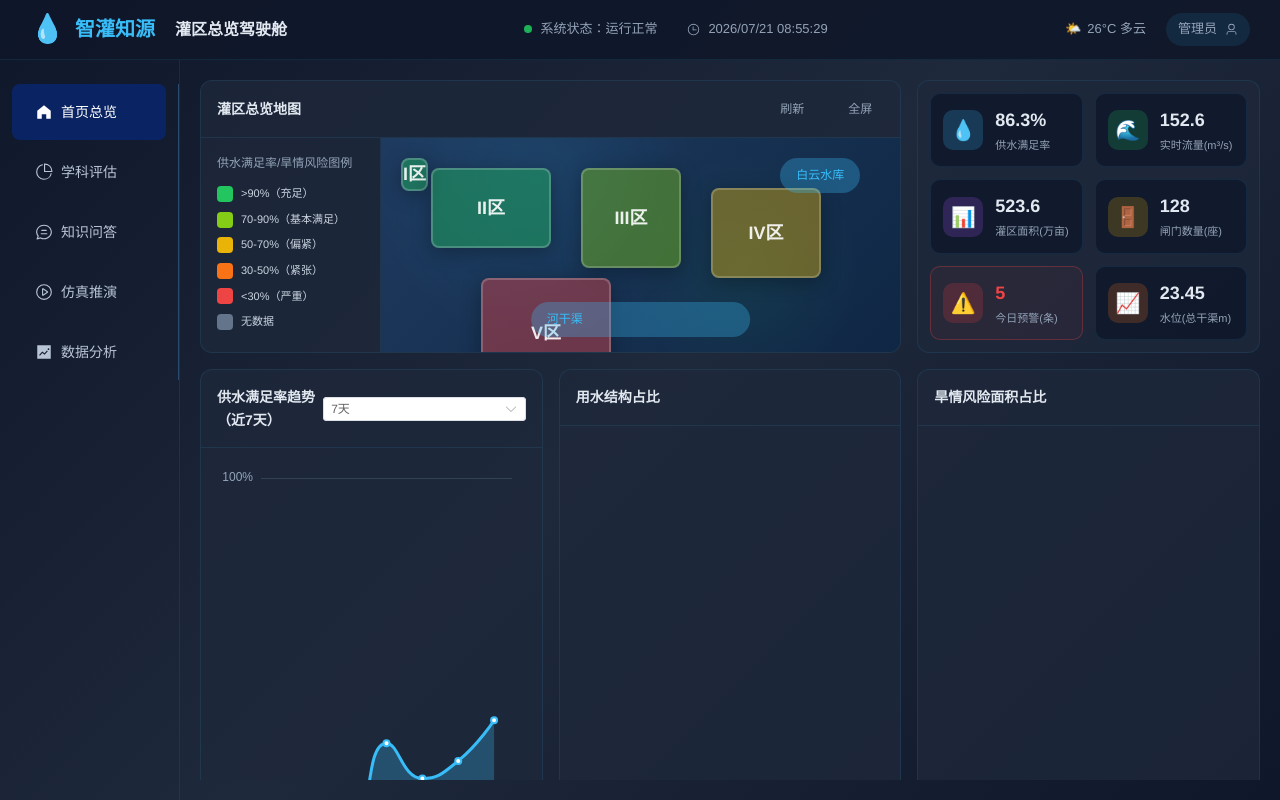
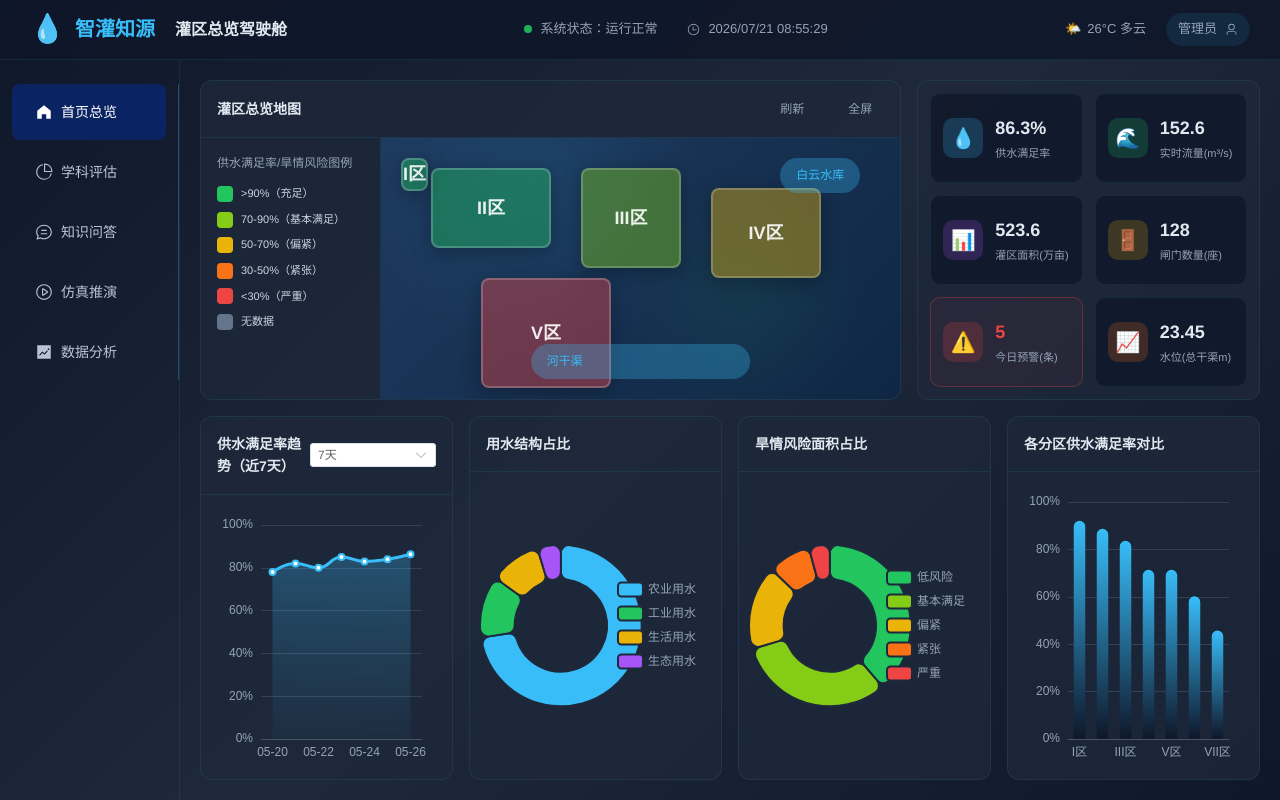
Before and after one commit to zhuojiajiazhuojiajia-star/zhiguanzhiyuan, a Vue app: page /dashboard/overview in a window 1280 px wide. Built offline with nearby package versions, Linux system fonts and the light colour scheme; sample sign-in values are in the browser's storage.

Commit message:
fix: 修复所有dashboard页面图表容器高度为0的问题

```diff
--- a/src/views/dashboard/Analysis.vue
+++ b/src/views/dashboard/Analysis.vue
@@ -228,6 +228,7 @@ const rainfallChartOption = computed(() => ({
   display: grid;
   grid-template-columns: repeat(12, 1fr);
   gap: 16px;
+  min-height: 100%;
 }
 
 .card {
@@ -235,6 +236,9 @@ const rainfallChartOption = computed(() => ({
   border-radius: 12px;
   border: 1px solid rgba(56, 189, 248, 0.1);
   overflow: hidden;
+  display: flex;
+  flex-direction: column;
+  min-height: 500px;
 }
 
 .card-full {
@@ -247,6 +251,7 @@ const rainfallChartOption = computed(() => ({
   justify-content: space-between;
   padding: 16px;
   border-bottom: 1px solid rgba(56, 189, 248, 0.1);
+  flex-shrink: 0;
 }
 
 .card-title {
@@ -266,7 +271,8 @@ const rainfallChartOption = computed(() => ({
 
 .analysis-content {
   display: flex;
-  height: calc(100% - 52px);
+  flex: 1;
+  min-height: 0;
 }
 
 .data-panel {
--- a/src/views/dashboard/Assessment.vue
+++ b/src/views/dashboard/Assessment.vue
@@ -297,6 +297,7 @@ const lineChartOption = computed(() => ({
   display: grid;
   grid-template-columns: repeat(12, 1fr);
   gap: 16px;
+  min-height: 100%;
 }
 
 .card {
@@ -305,6 +306,9 @@ const lineChartOption = computed(() => ({
   border: 1px solid rgba(56, 189, 248, 0.1);
   overflow: hidden;
   grid-column: span 6;
+  display: flex;
+  flex-direction: column;
+  min-height: 300px;
 }
 
 .card-full {
--- a/src/views/dashboard/Overview.vue
+++ b/src/views/dashboard/Overview.vue
@@ -281,13 +281,17 @@ const barChartOption = computed(() => ({
 <style scoped>
 .overview-page {
   height: 100%;
+  min-height: 100%;
   overflow-y: auto;
 }
 
 .grid-container {
   display: grid;
   grid-template-columns: repeat(12, 1fr);
+  grid-template-rows: auto auto;
   gap: 16px;
+  height: 100%;
+  min-height: 600px;
 }
 
 .card {
@@ -295,10 +299,15 @@ const barChartOption = computed(() => ({
   border-radius: 12px;
   border: 1px solid rgba(56, 189, 248, 0.1);
   overflow: hidden;
+  display: flex;
+  flex-direction: column;
+  min-height: 0;
 }
 
 .card-large {
   grid-column: span 8;
+  grid-row: span 1;
+  min-height: 320px;
 }
 
 .card-grid {
@@ -307,10 +316,12 @@ const barChartOption = computed(() => ({
   grid-template-columns: repeat(2, 1fr);
   gap: 12px;
   padding: 12px;
+  min-height: 320px;
 }
 
 .chart-card {
-  grid-column: span 4;
+  grid-column: span 3;
+  min-height: 280px;
 }
 
 .card-header {
@@ -319,6 +330,7 @@ const barChartOption = computed(() => ({
   justify-content: space-between;
   padding: 16px;
   border-bottom: 1px solid rgba(56, 189, 248, 0.1);
+  flex-shrink: 0;
 }
 
 .card-title {
@@ -338,13 +350,15 @@ const barChartOption = computed(() => ({
 
 .map-content {
   display: flex;
-  height: calc(100% - 52px);
+  flex: 1;
+  min-height: 0;
 }
 
 .map-legend {
   width: 180px;
   padding: 16px;
   border-right: 1px solid rgba(56, 189, 248, 0.1);
+  flex-shrink: 0;
 }
 
 .legend-title {
@@ -379,6 +393,7 @@ const barChartOption = computed(() => ({
   background: linear-gradient(135deg, #1e3a5f 0%, #0f2744 100%);
   padding: 20px;
   overflow: hidden;
+  min-width: 0;
 }
 
 .map-area::before {
@@ -485,8 +500,9 @@ const barChartOption = computed(() => ({
 }
 
 .chart-container {
-  height: calc(100% - 52px);
+  flex: 1;
   padding: 10px;
+  min-height: 0;
 }
 
 .echarts {
--- a/src/views/dashboard/QA.vue
+++ b/src/views/dashboard/QA.vue
@@ -254,6 +254,7 @@ const trendChartOption = computed(() => ({
   display: grid;
   grid-template-columns: repeat(12, 1fr);
   gap: 16px;
+  min-height: 100%;
 }
 
 .card {
@@ -262,6 +263,9 @@ const trendChartOption = computed(() => ({
   border: 1px solid rgba(56, 189, 248, 0.1);
   overflow: hidden;
   grid-column: span 6;
+  display: flex;
+  flex-direction: column;
+  min-height: 500px;
 }
 
 .card-full {
@@ -274,6 +278,7 @@ const trendChartOption = computed(() => ({
   justify-content: space-between;
   padding: 16px;
   border-bottom: 1px solid rgba(56, 189, 248, 0.1);
+  flex-shrink: 0;
 }
 
 .card-title {
@@ -288,7 +293,8 @@ const trendChartOption = computed(() => ({
 
 .qa-content {
   display: flex;
-  height: calc(100% - 52px);
+  flex: 1;
+  min-height: 0;
 }
 
 .qa-sidebar {
--- a/src/views/dashboard/Simulation.vue
+++ b/src/views/dashboard/Simulation.vue
@@ -206,6 +206,7 @@ const waterChartOption = computed(() => ({
   display: grid;
   grid-template-columns: repeat(12, 1fr);
   gap: 16px;
+  min-height: 100%;
 }
 
 .card {
@@ -213,6 +214,9 @@ const waterChartOption = computed(() => ({
   border-radius: 12px;
   border: 1px solid rgba(56, 189, 248, 0.1);
   overflow: hidden;
+  display: flex;
+  flex-direction: column;
+  min-height: 400px;
 }
 
 .card-full {
@@ -225,6 +229,7 @@ const waterChartOption = computed(() => ({
   justify-content: space-between;
   padding: 16px;
   border-bottom: 1px solid rgba(56, 189, 248, 0.1);
+  flex-shrink: 0;
 }
 
 .card-title {
@@ -244,7 +249,8 @@ const waterChartOption = computed(() => ({
 
 .simulation-content {
   display: flex;
-  height: calc(100% - 52px);
+  flex: 1;
+  min-height: 0;
 }
 
 .control-panel {
```
